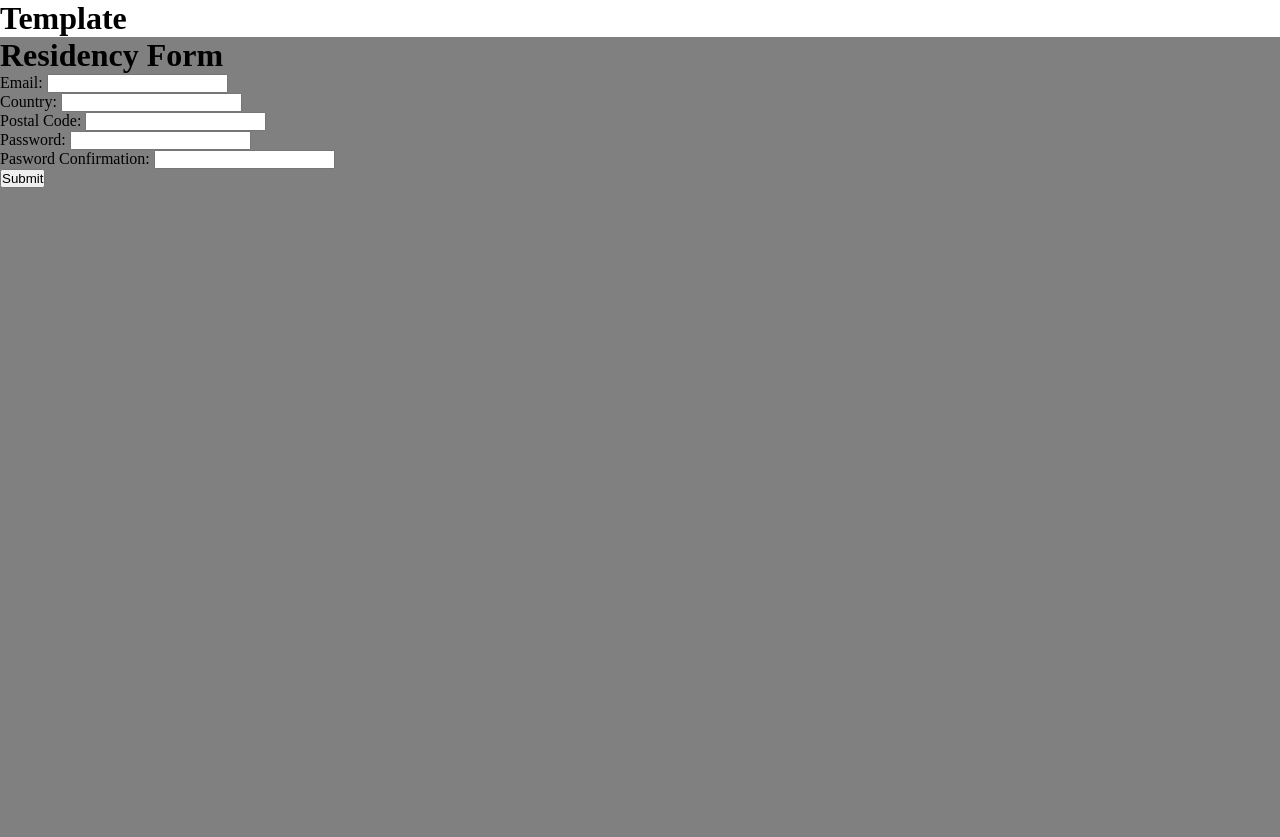
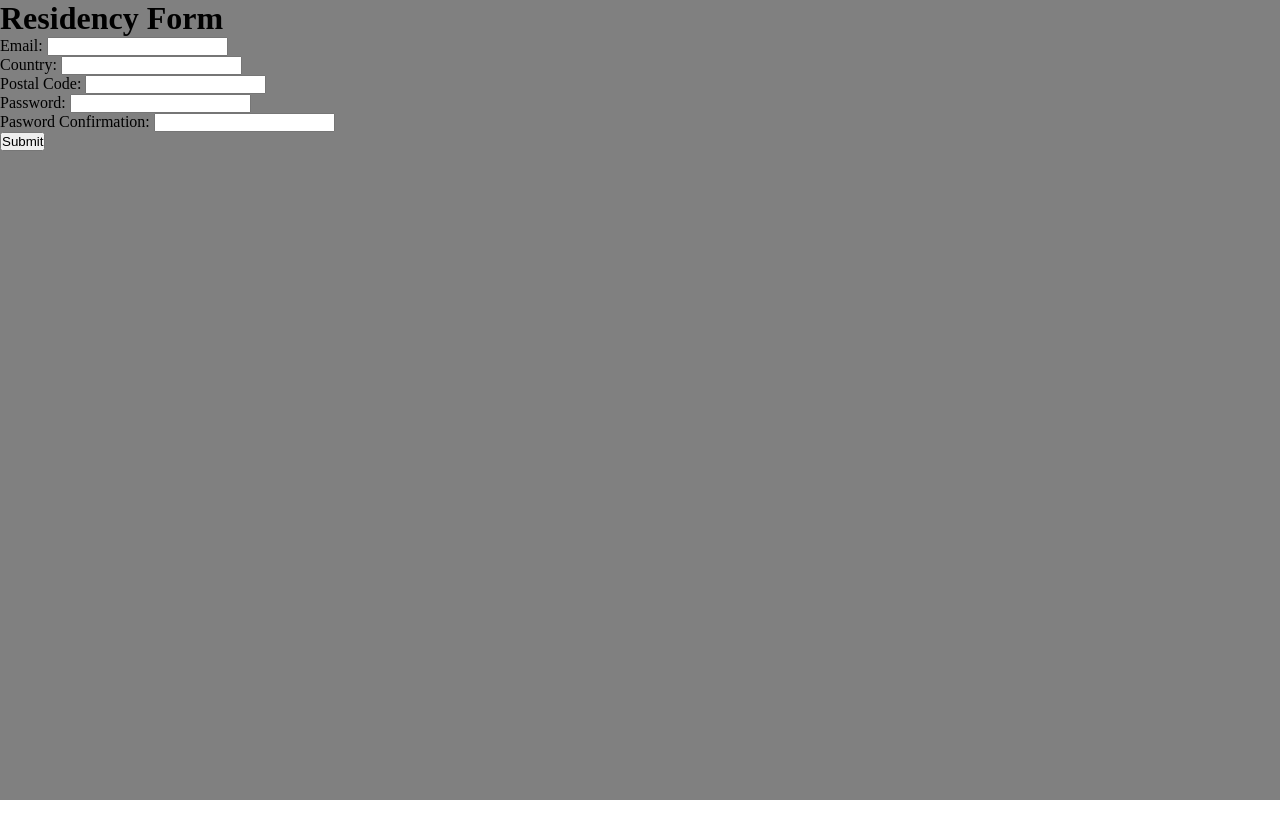
Before and after one commit to eustaquiogalano/residency-form, a website built with webpack: page src/index.html in a window 1280 px wide. After the commit the page ends 800 px from the top, so only its background shows below. Built offline with nearby package versions, Linux system fonts and the light colour scheme.

Commit message:
refactor: delete template content

```diff
--- a/src/index.html
+++ b/src/index.html
@@ -6,7 +6,6 @@
     <title>Document</title>
   </head>
   <body>
-    <h1>Template</h1>
     <main>
       <form novalidate>
         <h1>Residency Form</h1>
```
